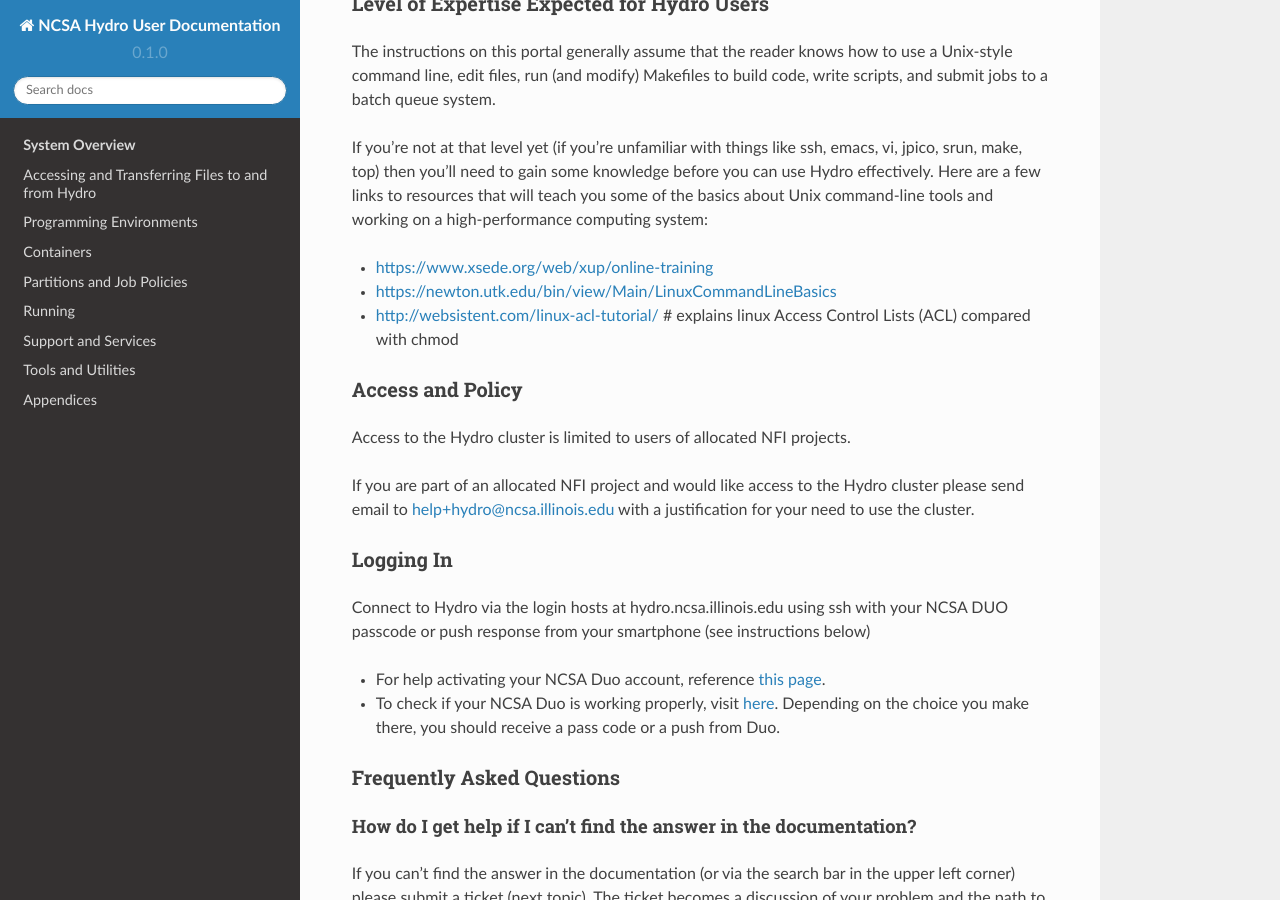
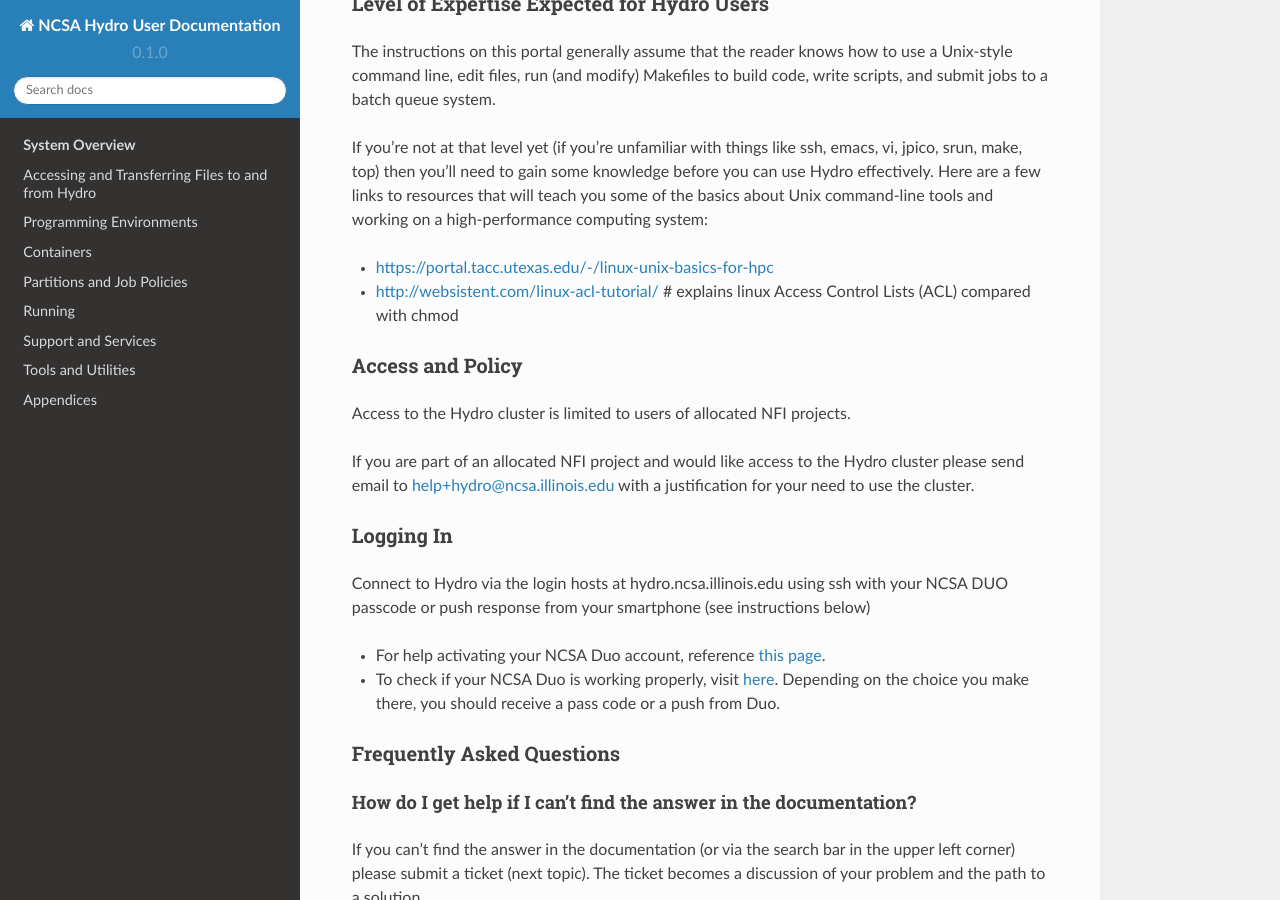
Before and after one commit to ncsa/hydro_documentation, a Sphinx documentation site: the page built from docs/source/index.rst, in a window 1280 px wide and 900 px high, scrolled down 905 px. Built offline with Sphinx 7.4.7 and the Read the Docs theme 2.0.0, drawn with Linux system fonts in a browser that asks for light colours; pages that are not in the unit, such as notebooks, are missing from menus; some of the changed lines change nothing that is shown.

Commit message:
update unix training link
Update unix/linux training link to one that works.

```diff
--- a/docs/source/index.rst
+++ b/docs/source/index.rst
@@ -52,8 +52,7 @@
 links to resources that will teach you some of the basics about Unix
 command-line tools and working on a high-performance computing system:
 
--  https://www.xsede.org/web/xup/online-training
--  https://newton.utk.edu/bin/view/Main/LinuxCommandLineBasics
+-  https://portal.tacc.utexas.edu/-/linux-unix-basics-for-hpc
 -  http://websistent.com/linux-acl-tutorial/ # explains linux Access
    Control Lists (ACL) compared with chmod
 
```
